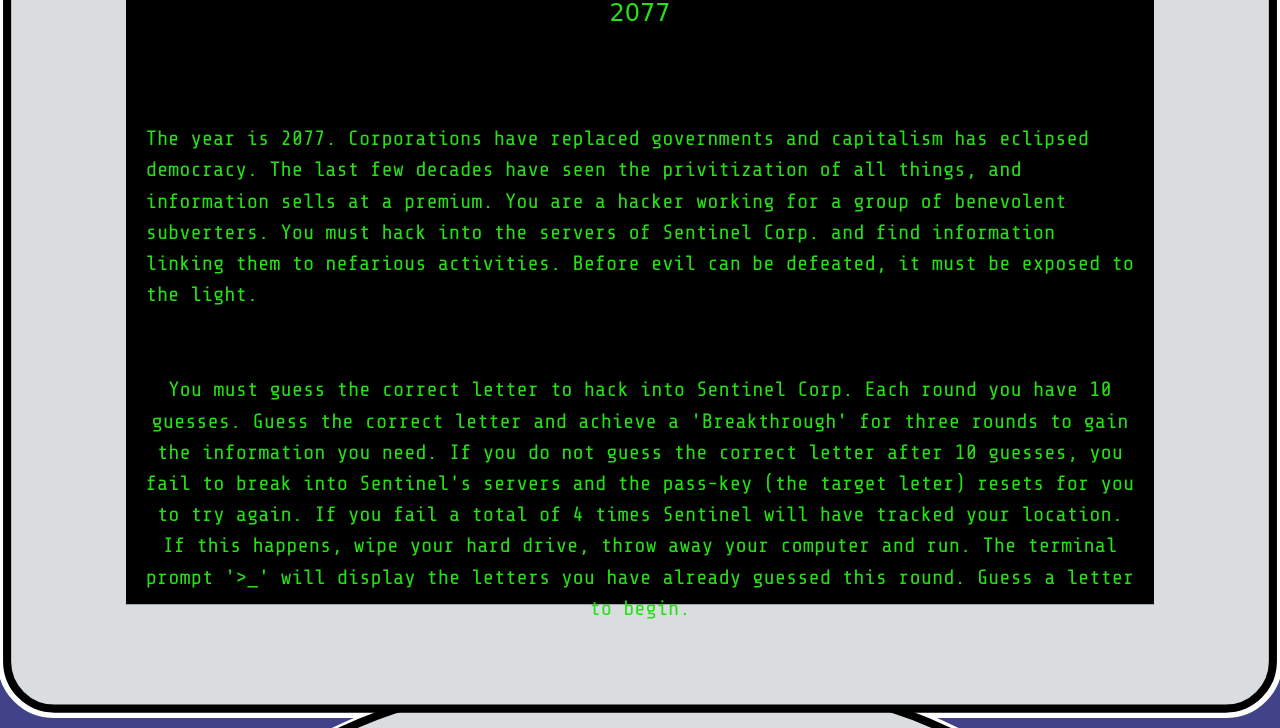
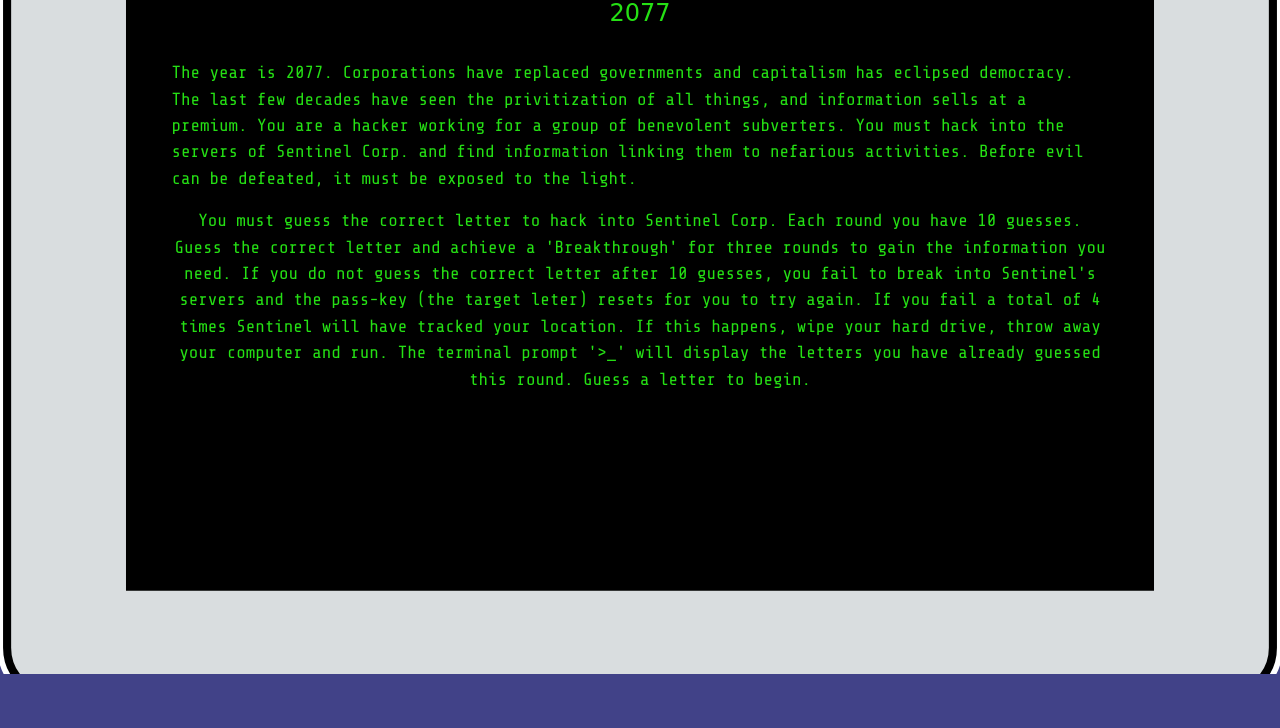
Before and after one commit to mathewbishop/letter-guess-game, a plain HTML site: page index.html in a window 1280 px wide. Shown: the part 126-854 px from the top of the page. After the commit the page ends 800 px from the top, so only its background shows below. Drawn offline with nearby package versions, Linux system fonts and the light colour scheme; a web font is replaced by a local one.

Commit message:
clean up text positioning

```diff
--- a/assets/css/override.css
+++ b/assets/css/override.css
@@ -1,3 +1,8 @@
+* {
+    margin: 0;
+    padding: 0;
+    box-sizing: border-box;
+}
 
 body {
     font-family: 'Bungee Inline', cursive;
@@ -29,10 +34,15 @@ body {
 
 
 
-#game-text {
+#info-text {
+    margin-top: -4rem;
     color: #25E014;
     font-family: 'Share Tech Mono', monospace;
-    font-size: 1.3rem;
+    font-size: 1.1rem;
+}
+
+#directions-text {
+    margin-top: -3rem;
 }
 
 #stats-text {
--- a/index.html
+++ b/index.html
@@ -15,19 +15,18 @@
     <div class="container-fluid">
             <h1 id="title" class="text-center">Hacker</h1>
                 <p id="subtitle" class="text-center">2077</p>
-        <section class="row">   <!-- row -->
-            <div class="col-10 offset-1" id="game-text">
+        <section class="row mx-3">   <!-- row -->
+            <div class="col-10 offset-1" id="info-text">
                 <p id="story-text" class="p-4">The year is 2077. Corporations have replaced governments and capitalism has eclipsed democracy. The last few decades have seen the privitization of all things, and information sells at a premium. You are a hacker working for a group of benevolent subverters. You must hack into the servers of Sentinel Corp. and find information linking them to nefarious activities. Before evil can be defeated, it must be exposed to the light.</p>
                 <p id="directions-text" class="text-center p-4">You must guess the correct letter to hack into Sentinel Corp. Each round you have 10 guesses. Guess the correct letter and achieve a 'Breakthrough' for three rounds to gain the information you need. If you do not guess the correct letter after 10 guesses, you fail to break into Sentinel's servers and the pass-key (the target leter) resets for you to try again. If you fail a total of 4 times Sentinel will have tracked your location. If this happens, wipe your hard drive, throw away your computer and run. The terminal prompt '>_' will display the letters you have already guessed this round. Guess a letter to begin.</p>
-                <div id="stats-text">
+            </div>
+                <div class="col-6 offset-2" id="stats-text">
                     <p id="guessedLetters-text" class="fas fa-terminal"></p>
                     <p id="wins-text" class="ml-5 mt-5"></p>
                     <p id="losses-text" class="ml-5"></p>
                     <p id="guessesRemaining-text" class="ml-5"></p>
                 </div>
-                    <p id="winLoss-text" class="ml-1 p-2"></p>
-
-            </div>
+                    <p class="col-8 offset-2" id="winLoss-text" class="ml-1 p-2"></p>
         </section>
     </div>
     <script src="https://cdnjs.cloudflare.com/ajax/libs/jquery/3.3.1/jquery.js"></script>
```
